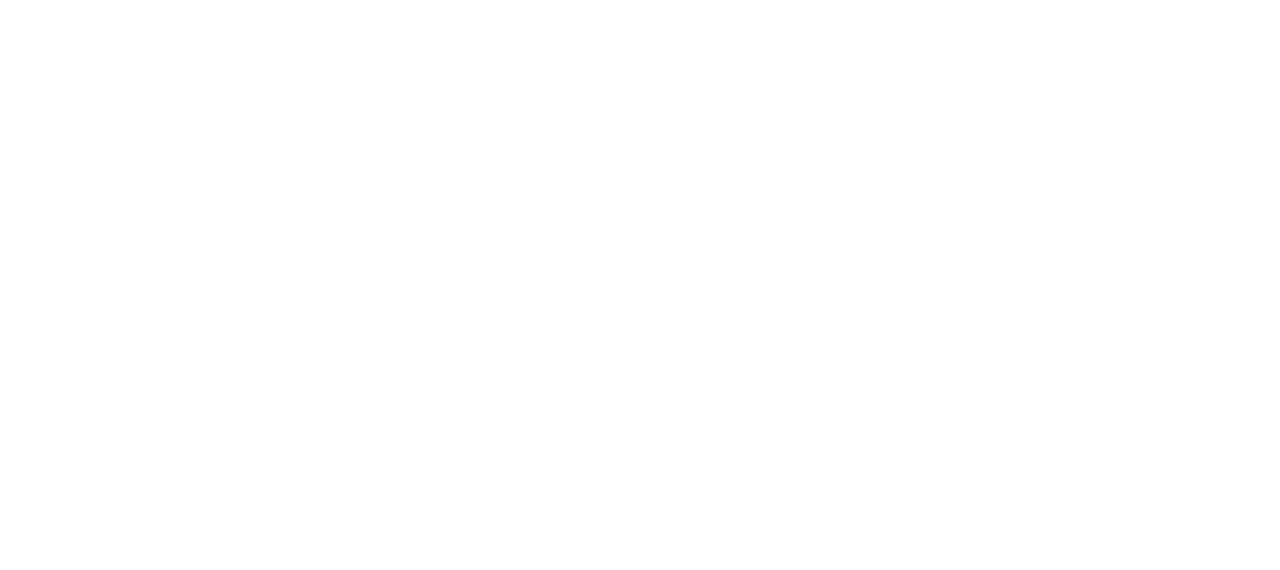
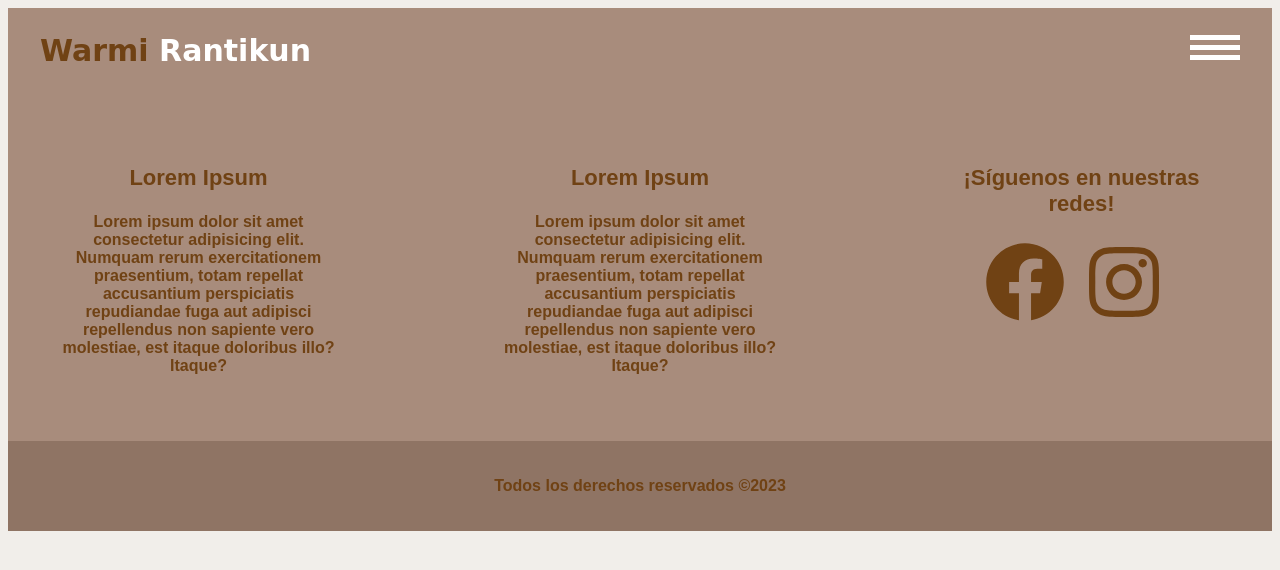
Before and after one commit to Favio-coder/Warmi-Rantikun.github.io, a plain HTML site: page nosotros.html in a window 1280 px wide. Drawn offline with Linux system fonts and the light colour scheme.

Commit message:
modificación v0.2

```diff
--- a/nosotros.html
+++ b/nosotros.html
@@ -0,0 +1,62 @@
+<!DOCTYPE html>
+<html lang="en">
+<head>
+    <meta charset="UTF-8">
+    <meta name="viewport" content="width=device-width, initial-scale=1.0">
+    <title>Contáctanos</title>
+    <link rel="stylesheet" href="/Style/contactanos.css">
+</head>
+<body>
+    <header class="encabezado">
+        <div class="contenedor-navegacion__div">
+            <div class="contenido-navegacion__div">
+                <div class="logo">
+                    <h2> <span class="marron-oscuro">Warmi </span><span class="blanco">Rantikun</span></h2>
+                </div>
+
+                <nav class="navegacion ocultar">
+                    <a href="/index.html">Inicio</a>
+                    <a href="/nosotros.html">Nosotros</a>
+                    <a href="">Servicios</a>
+                    <a href="/contactanos.html">Contáctanos</a>
+                    <a href="">Productores</a>
+                    <a href="/comprar.html">Compra</a>
+                </nav>
+
+                <div class="hamburguesa">
+                    <span></span>
+                    <span></span>
+                    <span></span>
+                </div>
+            </div>
+        </div>
+    </header>
+
+    <div class="pie-pagina">
+        <div class="contenedor-piepagina">
+            <div class="contenedor-piepagina_div">
+                <h3>Lorem Ipsum</h3>
+                <p>Lorem ipsum dolor sit amet consectetur adipisicing elit. Numquam rerum exercitationem praesentium, totam repellat accusantium perspiciatis repudiandae fuga aut adipisci repellendus non sapiente vero molestiae, est itaque doloribus illo? Itaque?</p>
+            </div>
+
+            <div class="contenedor-piepagina_div">
+                <h3>Lorem Ipsum</h3>
+                <p>Lorem ipsum dolor sit amet consectetur adipisicing elit. Numquam rerum exercitationem praesentium, totam repellat accusantium perspiciatis repudiandae fuga aut adipisci repellendus non sapiente vero molestiae, est itaque doloribus illo? Itaque?</p>
+            </div>
+
+            <div class="contenedor-piepagina_div">
+                <h3>¡Síguenos en nuestras redes!</h3>
+                <div class="contenedor-redes-sociales">
+                    <svg xmlns="http://www.w3.org/2000/svg" height="1em" viewBox="0 0 512 512"><!--! Font Awesome Free 6.4.0 by @fontawesome - https://fontawesome.com License - https://fontawesome.com/license (Commercial License) Copyright 2023 Fonticons, Inc. --><style>svg{fill:rgb(112, 66, 20)}</style><path d="M504 256C504 119 393 8 256 8S8 119 8 256c0 123.78 90.69 226.38 209.25 245V327.69h-63V256h63v-54.64c0-62.15 37-96.48 93.67-96.48 27.14 0 55.52 4.84 55.52 4.84v61h-31.28c-30.8 0-40.41 19.12-40.41 38.73V256h68.78l-11 71.69h-57.78V501C413.31 482.38 504 379.78 504 256z"/></svg>
+                    <svg xmlns="http://www.w3.org/2000/svg" height="1em" viewBox="0 0 448 512"><!--! Font Awesome Free 6.4.0 by @fontawesome - https://fontawesome.com License - https://fontawesome.com/license (Commercial License) Copyright 2023 Fonticons, Inc. --><style>svg{fill:#704214}</style><path d="M224.1 141c-63.6 0-114.9 51.3-114.9 114.9s51.3 114.9 114.9 114.9S339 319.5 339 255.9 287.7 141 224.1 141zm0 189.6c-41.1 0-74.7-33.5-74.7-74.7s33.5-74.7 74.7-74.7 74.7 33.5 74.7 74.7-33.6 74.7-74.7 74.7zm146.4-194.3c0 14.9-12 26.8-26.8 26.8-14.9 0-26.8-12-26.8-26.8s12-26.8 26.8-26.8 26.8 12 26.8 26.8zm76.1 27.2c-1.7-35.9-9.9-67.7-36.2-93.9-26.2-26.2-58-34.4-93.9-36.2-37-2.1-147.9-2.1-184.9 0-35.8 1.7-67.6 9.9-93.9 36.1s-34.4 58-36.2 93.9c-2.1 37-2.1 147.9 0 184.9 1.7 35.9 9.9 67.7 36.2 93.9s58 34.4 93.9 36.2c37 2.1 147.9 2.1 184.9 0 35.9-1.7 67.7-9.9 93.9-36.2 26.2-26.2 34.4-58 36.2-93.9 2.1-37 2.1-147.8 0-184.8zM398.8 388c-7.8 19.6-22.9 34.7-42.6 42.6-29.5 11.7-99.5 9-132.1 9s-102.7 2.6-132.1-9c-19.6-7.8-34.7-22.9-42.6-42.6-11.7-29.5-9-99.5-9-132.1s-2.6-102.7 9-132.1c7.8-19.6 22.9-34.7 42.6-42.6 29.5-11.7 99.5-9 132.1-9s102.7-2.6 132.1 9c19.6 7.8 34.7 22.9 42.6 42.6 11.7 29.5 9 99.5 9 132.1s2.7 102.7-9 132.1z"/></svg>
+                </div>
+            </div>
+        </div>
+    </div>
+   <footer class="footer">
+        <p>Todos los derechos reservados &copy;2023</p>
+   </footer>
+
+    <script src="./JS/index.js"></script>
+</body>
+</html>
```
Also changed, not shown: index.html (+4 -4 lines).
